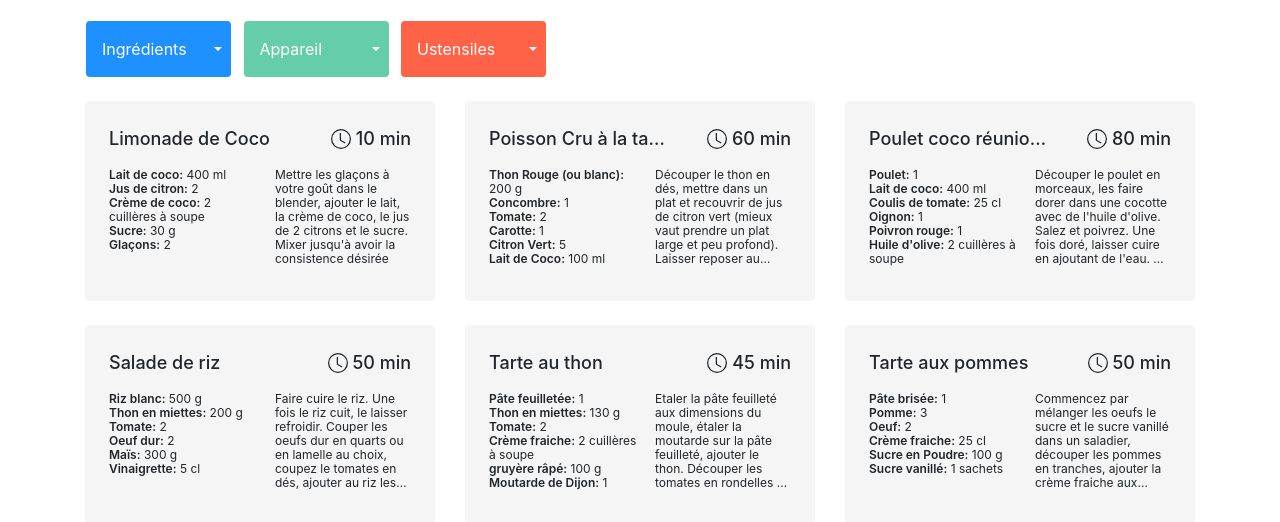
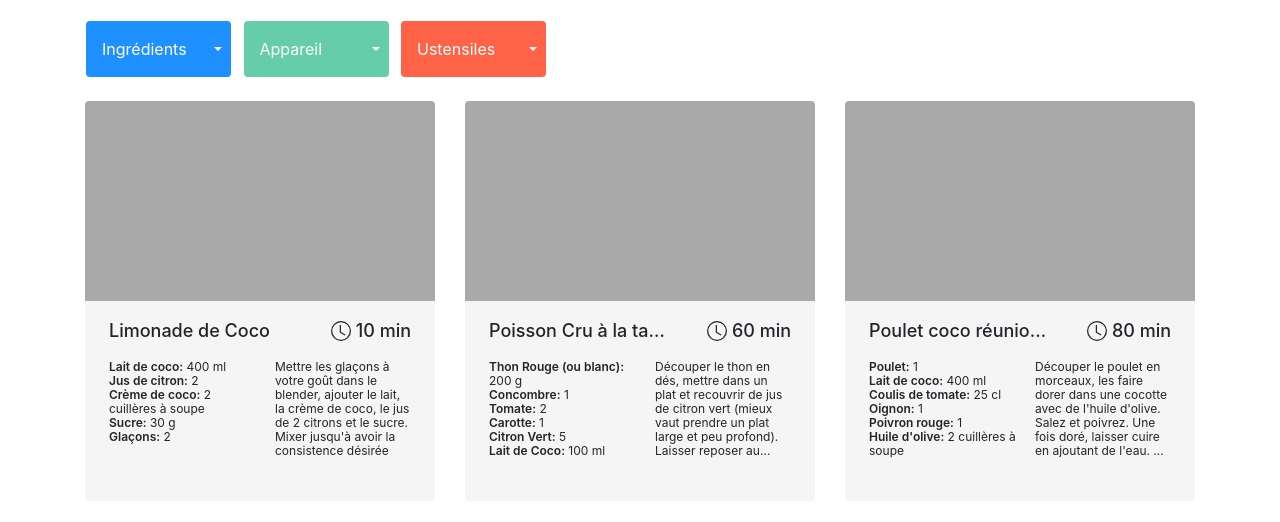
Before and after one commit to AmandaSrisourath/AmandaSrisourath_7_13042021, a website built with webpack: page public/index.html in a window 1280 px wide. Shown: the part 206-728 px from the top of the page. Built offline with nearby package versions, Linux system fonts and the light colour scheme.

```diff
--- a/src/index.js
+++ b/src/index.js
@@ -16,7 +16,7 @@
 
     div.classList.add("the-recipe");
     div.innerHTML = `<div class="col">
-                        <div class="recipe-content rounded p-4 mb-4">
+                        <div class="recipe-content rounded mb-4">
                             <div class="name-time">
                                 <div class="recipe-name">${recipe.name}</div>
                                 <div class="time">
--- a/src/sass/main.scss
+++ b/src/sass/main.scss
@@ -84,15 +84,18 @@
   height: 200px;
 }
 
+
 .recipe-content {
-  background-color: #F5F5F5;
-  height: 200px;
+  height: 300px;
+  background: linear-gradient(to top, #f5f5f5 0%, #f5f5f5 50%, #a9a9a9 50%, #a9a9a9 100%);
+  padding: 200px 24px;
   .name-time {
     display: flex;
     justify-content: space-between;
     margin-bottom: 16px;
     font-size: 18px;
     font-weight: 500;
+    padding-top: 16px;
     .recipe-name {
       width: 60%;
       overflow: hidden;
```
Also changed, not shown: public/bundle.js, public/css/style.css, src/sass/main.css, 3 other files.
